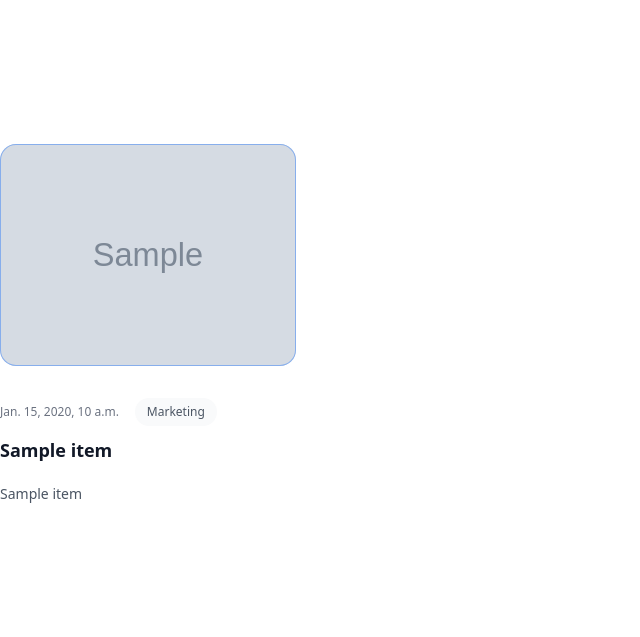
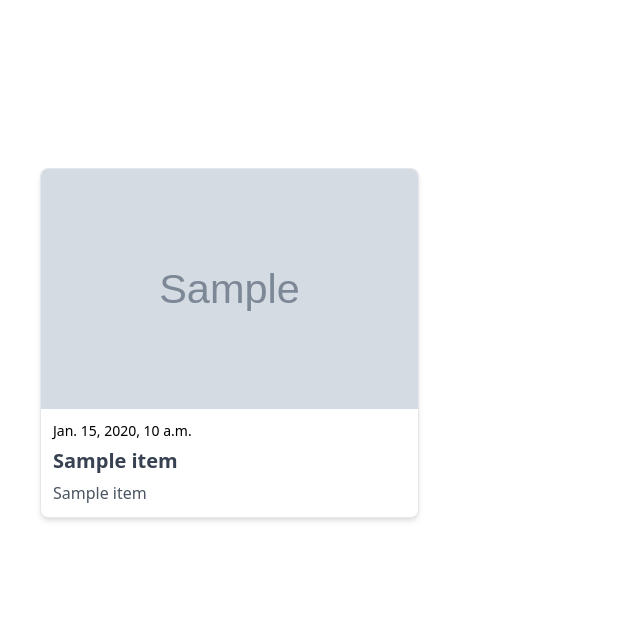
Before and after one commit to jakkrit-puts/web-blog-django, a Django app: template templates/index.html in a window 1280 px wide. Shown: the part 64-701 px from the top of the page, without its empty margins (0-640 px from the left). Run offline with Django 4.2, Linux system fonts and the light colour scheme; the template is opened without the code that fills it: most values are stand-ins (such as "Sample title", 1, 10 or a date in 2020); grey boxes marked "Sample" are stand-in pictures; style sheets or scripts are compiled from the project's sources; some libraries are stand-ins or nearby versions.

Commit message:
update: re design

```diff
--- a/templates/_base.html
+++ b/templates/_base.html
@@ -12,7 +12,7 @@
 <body>
     <nav class="bg-blue-500 py-4">
         <div class="container mx-auto flex justify-between items-center">
-            <div class="text-white text-2xl font-bold">JBlog</div>
+            <div class="text-white text-2xl font-bold"><a href="/">JBlog</a></div>
             <div class="hidden md:flex">
                 <ul class="flex space-x-4">
                     {% with request.resolver_match.url_name as url_name %}
--- a/templates/index.html
+++ b/templates/index.html
@@ -2,52 +2,25 @@
 
 {% block content %}
 <div class="bg-white py-24 sm:py-24">
-  <div class="max-w-7xl ">
-    <div class="mx-auto mt-10 grid max-w-2xl grid-cols-1 gap-x-8 gap-y-20 lg:mx-0 lg:max-w-none lg:grid-cols-4 sm:grid-cols-2">
+  <div class="max-w-7xl px-10 py-6 mx-auto ">
+    <div class="mx-auto mt-10 grid max-w-2xl grid-cols-1 gap-x-8 gap-y-20 lg:mx-0 lg:max-w-none lg:grid-cols-3 sm:grid-cols-2">
       {% for item in data.blog %}
-      <article class="flex flex-col items-start justify-between">
-        <a href="blog/slug/{{item.slug}}" class="cursor-pointer">
-          <div class="relative w-full">
-            <img src="{{ item.photo.url }}" alt="" class="aspect-[16/9] w-full rounded-2xl bg-gray-100 object-cover sm:aspect-[2/1] lg:aspect-[3/2]">
-            <div class="absolute inset-0 rounded-2xl ring-1 ring-inset ring-gray-900/10"></div>
-          </div>
-          <div class="max-w-xl">
-            <div class="mt-8 flex items-center gap-x-4 text-xs">
-              <time datetime="2020-03-16" class="text-gray-500">{{item.date}}</time>
-              <a href="#" class="relative z-10 rounded-full bg-gray-50 px-3 py-1.5 font-medium text-gray-600 hover:bg-gray-100">Marketing</a>
+      <a href="blog/slug/{{item.slug}}" class="cursor-pointer">
+          <div class="bg-white rounded-lg border shadow-md max-w-xs md:max-w-none overflow-hidden">
+            <img class="h-56 lg:h-60 w-full object-cover" src="{{ item.photo.url }}" alt="" />
+            <div class="p-3">
+                <span class="text-sm text-primary">{{ item.date }}</span>
+                <h3 class="font-semibold text-xl leading-6 text-gray-700 my-2">
+                  {{ item.title }}
+                </h3>
+                <p class="paragraph-normal text-gray-600">
+                  {{ item.title }}
+                </p>
             </div>
-            <div class="group relative">
-              <h3 class="mt-3 text-lg font-semibold leading-6 text-gray-900 group-hover:text-gray-600">
-                <a href="#">
-                  <span class="absolute inset-0"></span>
-                  {{ item.title }}
-                </a>
-              </h3>
-              <p class="mt-5 line-clamp-3 text-sm leading-6 text-gray-600">
-                {{ item.title }}
-              </p>
-            </div>
-            {% comment %} <div class="relative mt-8 flex items-center gap-x-4">
-              <img src="https://images.unsplash.com/photo-1519244703995-f4e0f30006d5?ixlib=rb-1.2.1&ixid=eyJhcHBfaWQiOjEyMDd9&auto=format&fit=facearea&facepad=2&w=256&h=256&q=80" alt="" class="h-10 w-10 rounded-full bg-gray-100">
-              <div class="text-sm leading-6">
-                <p class="font-semibold text-gray-900">
-                  <a href="#">
-                    <span class="absolute inset-0"></span>
-                    Michael Foster
-                  </a>
-                </p>
-                <p class="text-gray-600">Co-Founder / CTO</p>
-              </div>
-            </div> {% endcomment %}
           </div>
         </a>
-      </article>
       {% endfor %}
-
-
-      <!-- More posts... -->
     </div>
-
   </div>
 </div>
 {% endblock content %}
```
Also changed, not shown: templates/blog/detail.html (+13 -36 lines).
